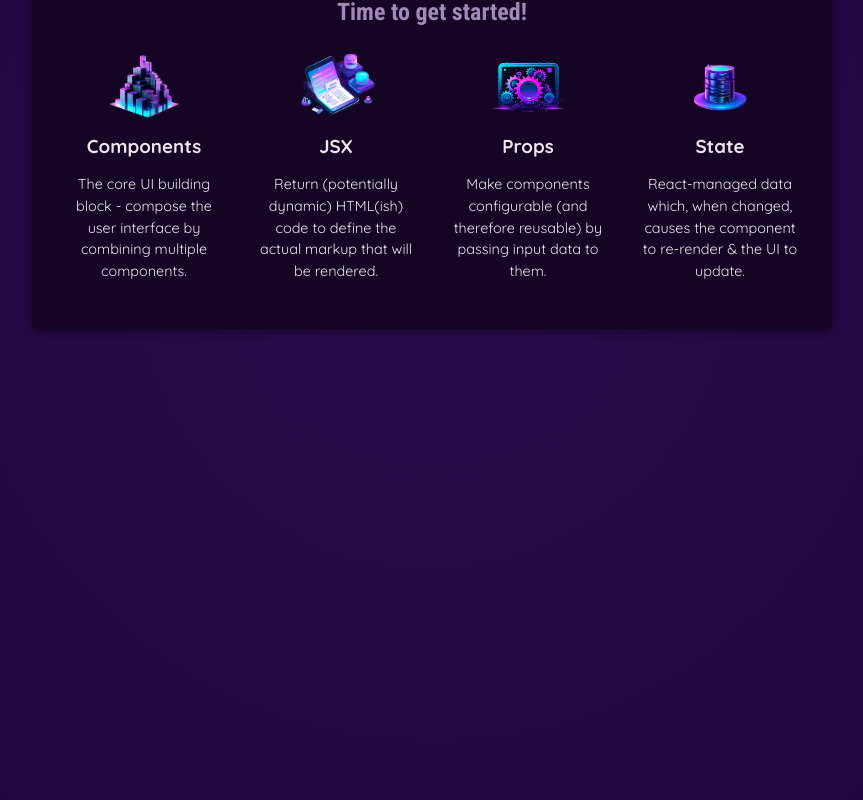
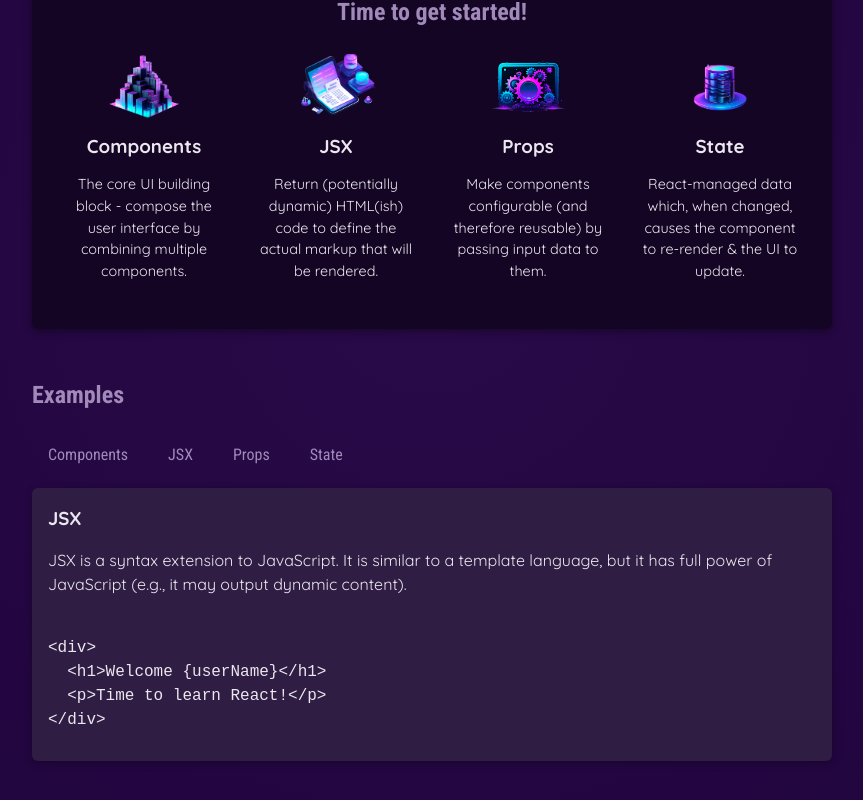
Before and after one commit to shreyadhaga/react_showcase, a React (Vite) app in the folder Fundamentals/: page / in a window 1280 px wide. Shown: the part 370-1170 px from the top of the page, without its empty margins (208-1071 px from the left). Built offline with nearby package versions, Linux system fonts and the light colour scheme.

Commit message:
conditional rendering

```diff
--- a/Fundamentals/src/App.jsx
+++ b/Fundamentals/src/App.jsx
@@ -1,8 +1,16 @@
-import { CORE_CONCEPTS } from "./data";
+import { useState } from "react";
+import { CORE_CONCEPTS, EXAMPLES } from "./data";
 import Header from "./components/Header/Header";
 import CoreConcept from "./components/CoreConcept/CoreConcept";
+import TabButton from "./components/TabButton/TabButton";
 
 function App() {
+  const [selectedTopic, setSelectedTopic] = useState("jsx");
+
+  function handleSelect(selectedButton) {
+    setSelectedTopic(selectedButton);
+  }
+
   return (
     <div>
       <Header />
@@ -15,6 +23,28 @@
             ))}
           </ul>
         </section>
+        <section id="examples">
+          <h2>Examples</h2>
+          <menu>
+            <TabButton onSelect={() => handleSelect("components")}>
+              Components
+            </TabButton>
+            <TabButton onSelect={() => handleSelect("jsx")}> JSX </TabButton>
+            <TabButton onSelect={() => handleSelect("props")}>Props</TabButton>
+            <TabButton onSelect={() => handleSelect("state")}>State</TabButton>
+          </menu>
+          {!selectedTopic ? (
+            <p>Please select topic</p>
+          ) : (
+            <div id="tab-content">
+              <h3>{EXAMPLES[selectedTopic].title}</h3>
+              <p>{EXAMPLES[selectedTopic].description}</p>
+              <pre>
+                <code>{EXAMPLES[selectedTopic].code}</code>
+              </pre>
+            </div>
+          )}
+        </section>
       </main>
     </div>
   );
--- /dev/null
+++ b/Fundamentals/src/components/TabButton/TabButton.jsx
@@ -0,0 +1,7 @@
+export default function TabButton({ children, onSelect }) {
+  return (
+    <li>
+      <button onClick={onSelect}>{children}</button>
+    </li>
+  );
+}
--- a/Fundamentals/src/data.js
+++ b/Fundamentals/src/data.js
@@ -29,3 +29,54 @@
       'React-managed data which, when changed, causes the component to re-render & the UI to update.',
   },
 ];
+
+export const EXAMPLES = {
+  components: {
+    title: 'Components',
+    description:
+      'Components are the building blocks of React applications. A component is a self-contained module (HTML + optional CSS + JS) that renders some output.',
+    code: `
+function Welcome() {
+  return <h1>Hello, World!</h1>;
+}`,
+  },
+  jsx: {
+    title: 'JSX',
+    description:
+      'JSX is a syntax extension to JavaScript. It is similar to a template language, but it has full power of JavaScript (e.g., it may output dynamic content).',
+    code: `
+<div>
+  <h1>Welcome {userName}</h1>
+  <p>Time to learn React!</p>
+</div>`,
+  },
+  props: {
+    title: 'Props',
+    description:
+      'Components accept arbitrary inputs called props. They are like function arguments.',
+    code: `
+function Welcome(props) {
+  return <h1>Hello, {props.name}</h1>;
+}`,
+  },
+  state: {
+    title: 'State',
+    description:
+      'State allows React components to change their output over time in response to user actions, network responses, and anything else.',
+    code: `
+function Counter() {
+  const [isVisible, setIsVisible] = useState(false);
+
+  function handleClick() {
+    setIsVisible(true);
+  }
+
+  return (
+    <div>
+      <button onClick={handleClick}>Show Details</button>
+      {isVisible && <p>Amazing details!</p>}
+    </div>
+  );
+}`,
+  },
+};
```
